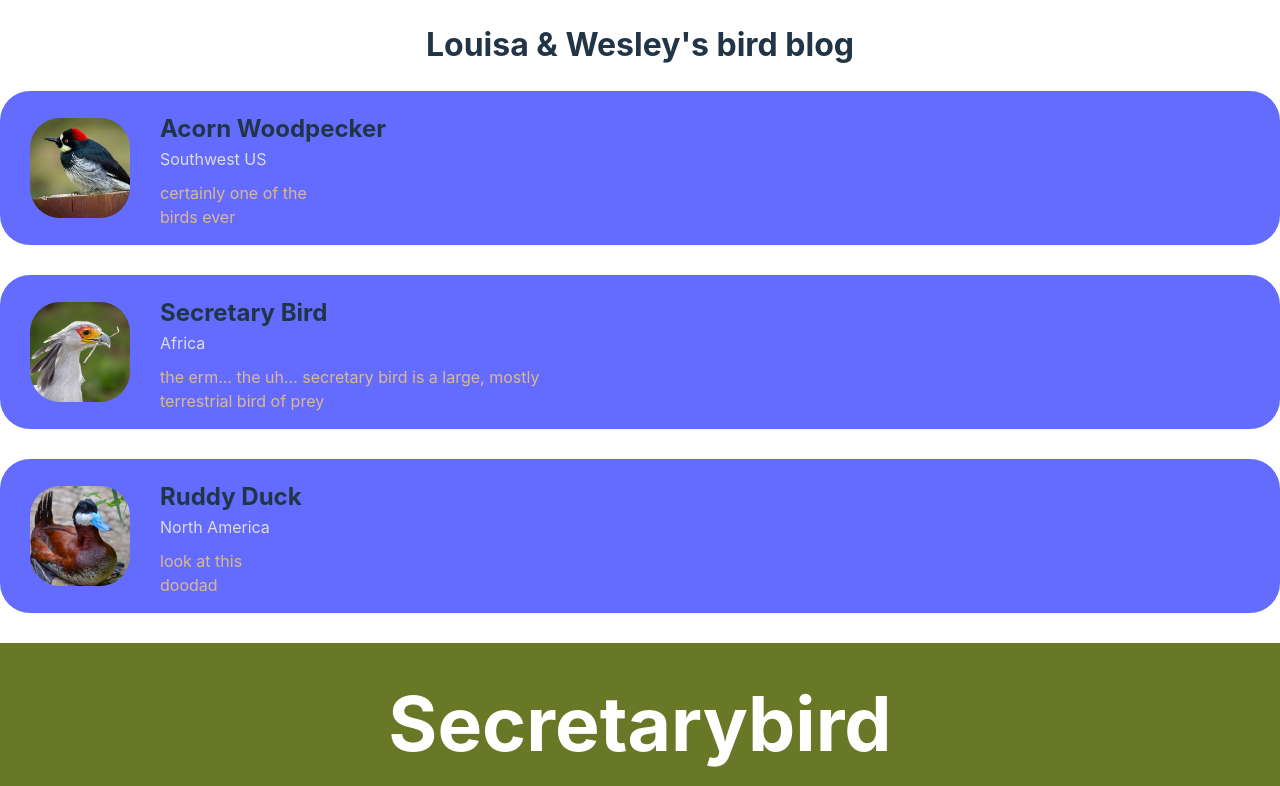
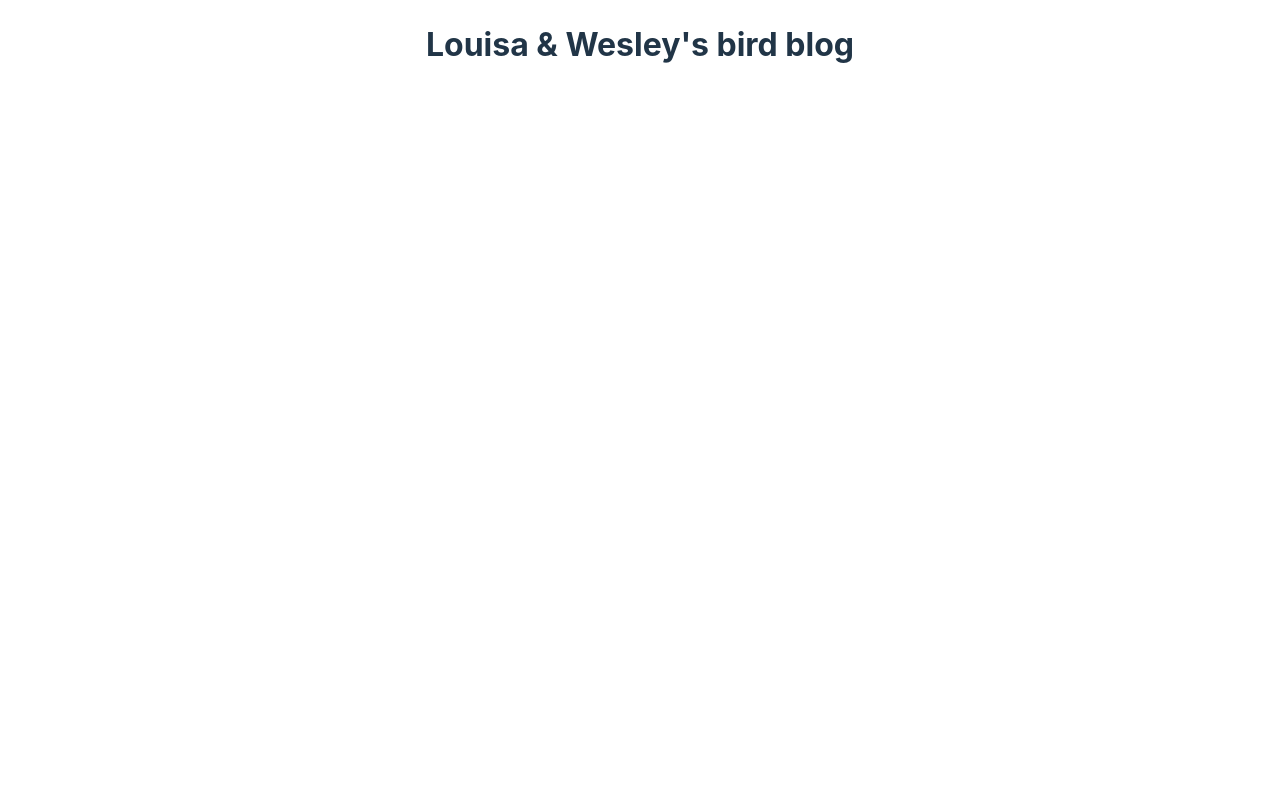
Before and after one commit to wesleynw/proj2-blog, a React (Vite) app: page /acorn-woodpecker in a window 1280 px wide. Shown: the top 786 px of the page. Built offline with nearby package versions, Linux system fonts and the light colour scheme.

Commit message:
partial react router functionality

```diff
--- a/src/App.jsx
+++ b/src/App.jsx
@@ -1,5 +1,5 @@
-import React from "react";
-import { BrowserRouter, Routes, Route } from "react-router-dom";
+// import React from "react";
+import { BrowserRouter, Route, Routes } from "react-router-dom";
 
 import acornPic from "./assets/acorn-woodpecker.jpg";
 import secretaryPic from "./assets/secretary-bird.png";
@@ -10,11 +10,14 @@ import Secretarybird from "./Birds.jsx";
 
 function App() {
   return (
+    <>
+      <h1>Louisa & Wesley&apos;s bird blog</h1>
       <BrowserRouter>
-      <div>
-        <h1>Louisa & Wesley&apos;s bird blog</h1>
-
-        <nav>
+        <Routes>
+          <Route
+            path="/"
+            element={
+              <>
                 <Headline
                   img={acornPic}
                   title="Acorn Woodpecker"
@@ -36,15 +39,13 @@ function App() {
                   origin="North America"
                   url="/ruddy-duck"
                 />
-        </nav>
-      </div>
-
-      <Routes>
-        <Route path="/acorn-woodpecker" element={<Secretarybird />}></Route>
-        <Route path="/secretary-bird"></Route>
-        <Route path="/ruddy-duck"></Route>
+              </>
+            }
+          />
+          <Route path="/secretary-bird" element={<Secretarybird />} />
         </Routes>
       </BrowserRouter>
+    </>
   );
 }
 
--- a/src/Headline.jsx
+++ b/src/Headline.jsx
@@ -1,5 +1,5 @@
 import PropTypes from "prop-types";
-import { Link } from "react-router-dom";
+// import { Link } from "react-router-dom";
 
 function Headline({ img, title, subtitle, origin, url }) {
   return (
@@ -12,8 +12,11 @@ function Headline({ img, title, subtitle, origin, url }) {
         </a>
         <div className="article-texts">
           <h1>
+            {title}
             {/* <a href={url}>{title}</a> */}
-            <Link to={url}>{title}</Link>
+            {/* <nav>
+              <Link to={url}>{title}</Link>
+            </nav> */}
           </h1>
           <p className="article-origin">{origin}</p>
           <p className="subtitle">{subtitle}</p>
```
Lines whose indentation alone changed are shown as unchanged.
